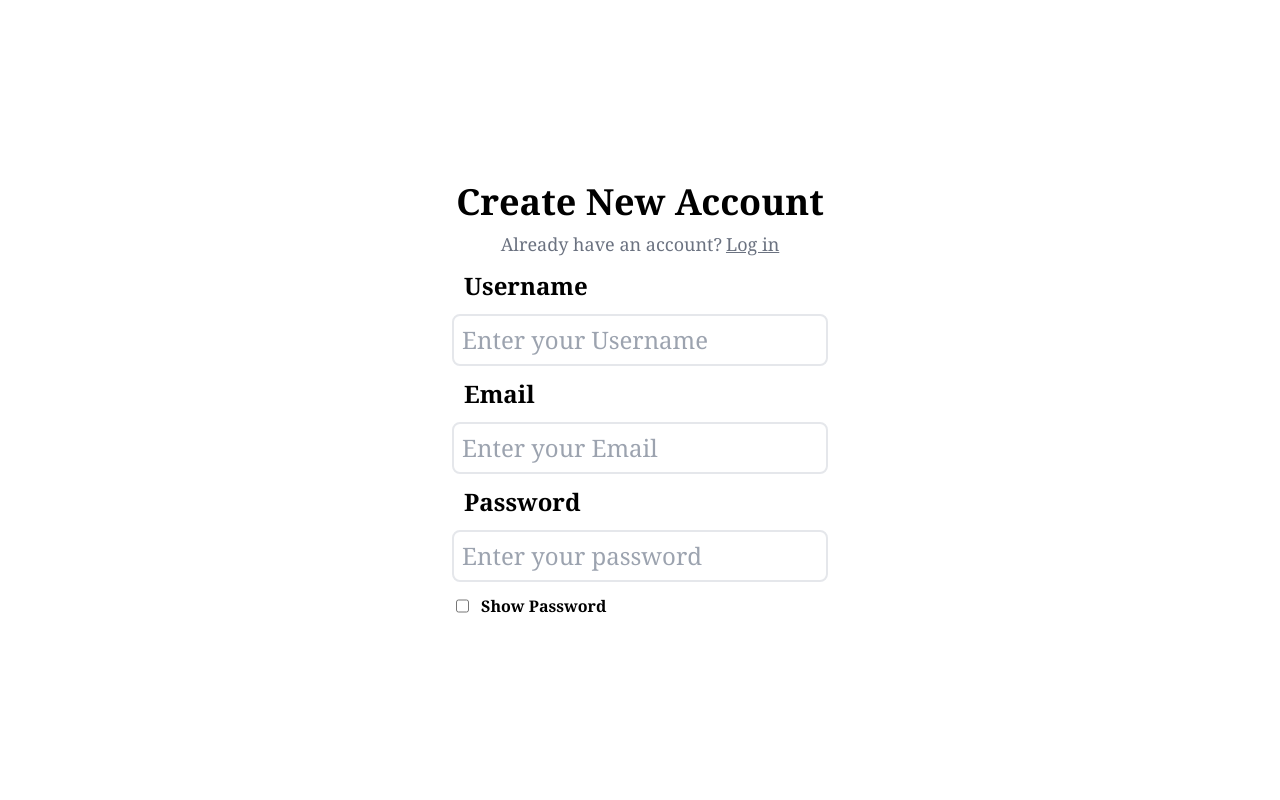
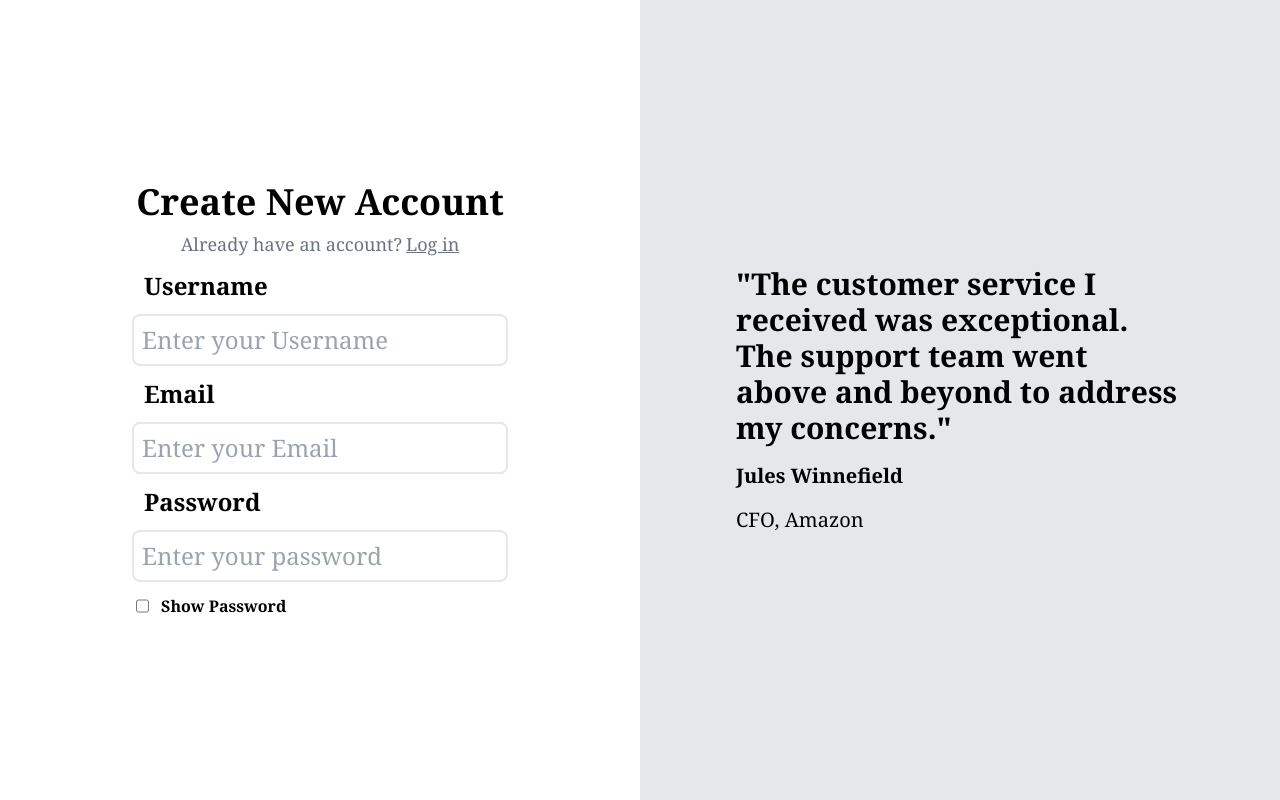
Before and after one commit to Chayan0099/medium-clone, a React (Vite) app in the folder frontend/: page /signup in a window 1280 px wide. Built offline with nearby package versions, Linux system fonts and the light colour scheme.

Commit message:
added sidecard in signup and signin

```diff
--- a/frontend/src/components/Sidecard.tsx
+++ b/frontend/src/components/Sidecard.tsx
@@ -1,9 +1,10 @@
 function Sidecard() {
-    return <div>
-        <div>"The customer service I received was exceptional. The support team went above and beyond to address my concerns."</div>
-        <div>Jules Winnefield</div>
-        <div>CFO, Amazon</div>
-    </div>
+    return <div className="h-screen flex flex-col justify-center max-w-lg p-8">
+        <div className="font-bold text-3xl font-serif">"The customer service I received was exceptional. The support team went above and beyond to address my concerns."</div>
+        <div className="font-semibold font-serif pt-4 text-xl">Jules Winnefield</div>
+        <div className="font-serif pt-4 text-xl">CFO, Amazon</div>
+</div>
+
 }
 
 export default Sidecard;
--- a/frontend/src/pages/Signin.tsx
+++ b/frontend/src/pages/Signin.tsx
@@ -1,14 +1,17 @@
 import Heading from "../components/Heading";
 import Inputbox from "../components/Inputbox";
 import PasswordInput from "../components/PasswordInput";
-
+import Sidecard from "../components/Sidecard";
 function Signin() {
-    return <div>
+    return <div className="md:grid grid-cols-2">
       <div className="h-screen flex flex-col justify-center items-center">
     <Heading headname="Log In Your Account" buttomtext="Don't have an account?" linkto="Sign Up" clicked={'/signup'}></Heading>
     <Inputbox boxtype="text" boxname="Email"></Inputbox>
     <PasswordInput></PasswordInput>
    </div>
+   <div className="hidden md:block md:flex md:justify-center bg-gray-200">
+            <Sidecard></Sidecard>
+        </div>
    </div>
 }
 
--- a/frontend/src/pages/Signup.tsx
+++ b/frontend/src/pages/Signup.tsx
@@ -1,13 +1,19 @@
 import Inputbox from "../components/Inputbox";
 import Heading from "../components/Heading";
 import PasswordInput from "../components/PasswordInput";
+import Sidecard from "../components/Sidecard";
 
 function Singup() {
-    return <> <div className="h-screen flex flex-col justify-center items-center">
-    <Heading headname="Create New Account" buttomtext="Already have an account?" linkto="Log in" clicked={'/signin'}></Heading>
-    <Inputbox boxtype="text" boxname="Username"></Inputbox>
-    <Inputbox boxtype="text" boxname="Email"></Inputbox>
-    <PasswordInput></PasswordInput>
+    return <><div className="md:grid grid-cols-2">
+        <div className="h-screen flex flex-col justify-center items-center">
+        <Heading headname="Create New Account" buttomtext="Already have an account?" linkto="Log in" clicked={'/signin'}></Heading>
+        <Inputbox boxtype="text" boxname="Username"></Inputbox>
+        <Inputbox boxtype="text" boxname="Email"></Inputbox>
+        <PasswordInput></PasswordInput>
+        </div>
+        <div className="hidden md:block md:flex md:justify-center bg-gray-200">
+            <Sidecard></Sidecard>
+        </div>
     </div>
     </>
 }
```
